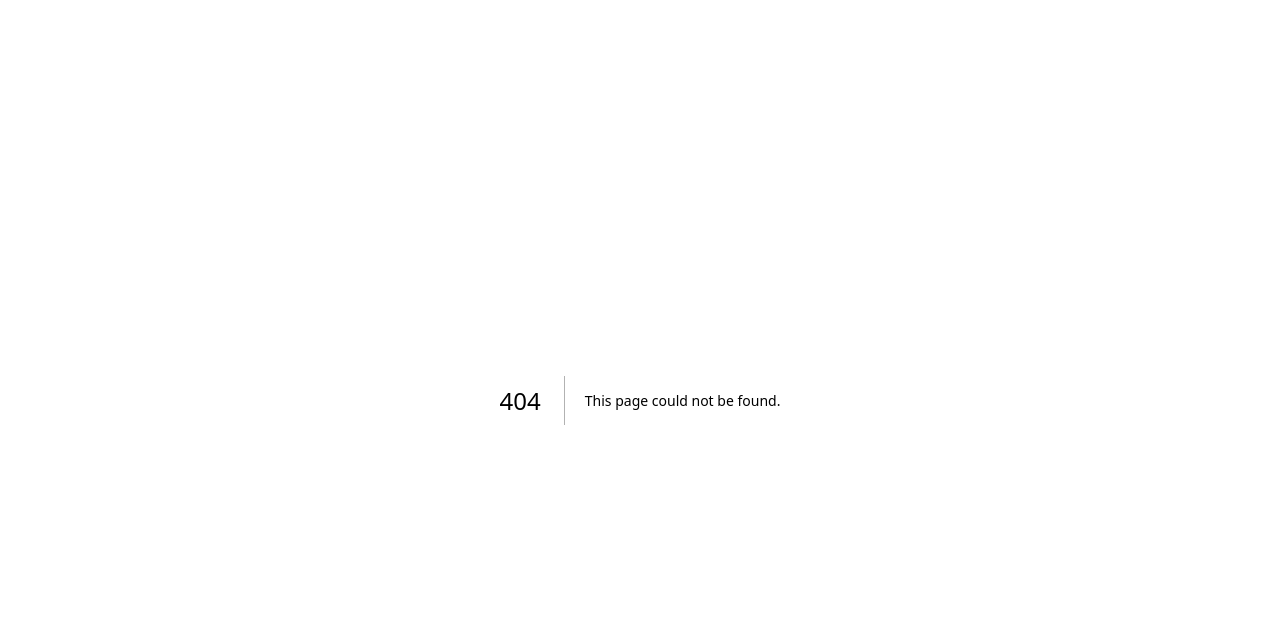
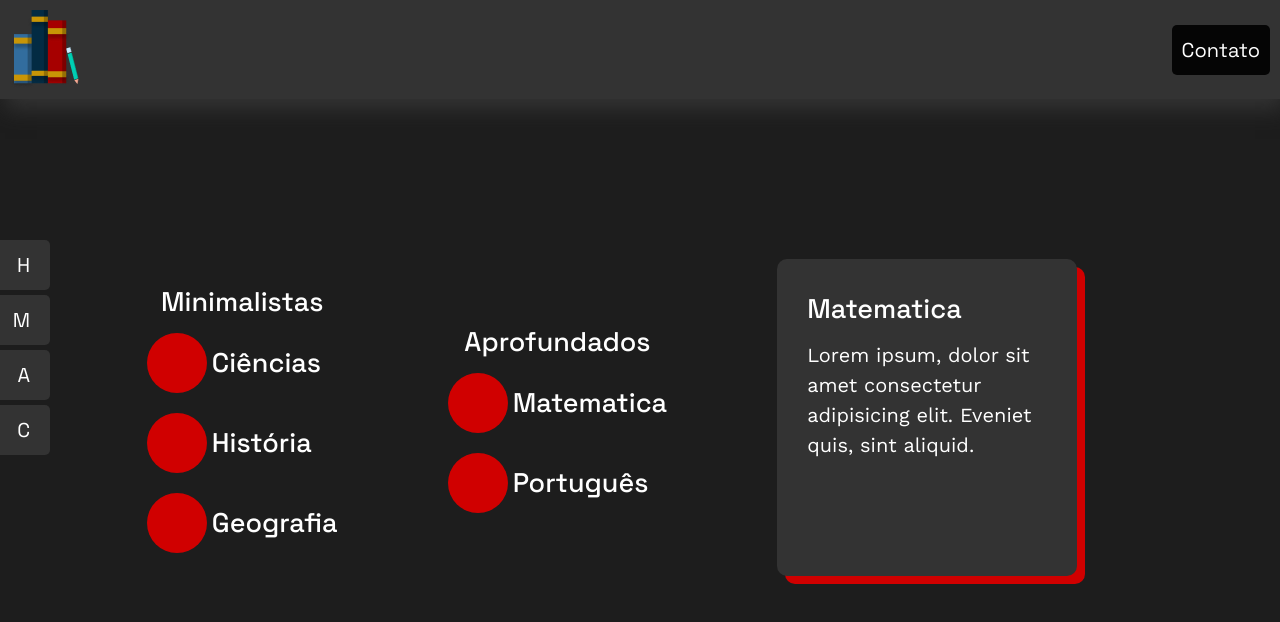
Before and after one commit to Ocamilinho/edu, a Next.js app: page /subjects in a window 1280 px wide. Before the commit this address had no page. Shown: the top 622 px of the page. Built offline with nearby package versions, Linux system fonts and the light colour scheme.

Commit message:
subject page

```diff
--- a/pages/_app.tsx
+++ b/pages/_app.tsx
@@ -3,6 +3,8 @@ import { ThemeProvider, DefaultTheme } from 'styled-components'
 import { GlobalStyle } from '../styles/globalstyles'
 import { theme } from '../styles/theme'
 import "../styles/global.css"
+import Header from '../src/components/templates/header'
+import NavBar from '../src/components/templates/NavBar'
 
 export default function App({ Component, pageProps }: AppProps) {
   return (
@@ -12,6 +14,8 @@ export default function App({ Component, pageProps }: AppProps) {
     </style>
       <GlobalStyle />
       <ThemeProvider theme={theme}>
+        <Header/>
+        <NavBar/>
         <Component {...pageProps} />
       </ThemeProvider>
     </>
--- /dev/null
+++ b/pages/subjects/index.tsx
@@ -0,0 +1,10 @@
+import React from 'react'
+import SubjectPage from '../../src/pages/subjectsPage'
+
+function Subjects() {
+  return (
+    <div><SubjectPage/></div>
+  )
+}
+
+export default Subjects
--- /dev/null
+++ b/src/components/atoms/CircleSubject/index.tsx
@@ -0,0 +1,14 @@
+import React from 'react'
+import { TitleTemplate } from '../../templates/stylesTemplates'
+import { Circleedusub, Flex } from './style'
+
+function CircleSubject(props) {
+  return (
+    <Flex>
+        <Circleedusub/>
+        <TitleTemplate>{props.title}</TitleTemplate>
+    </Flex>
+  )
+}
+
+export default CircleSubject
--- /dev/null
+++ b/src/components/atoms/CircleSubject/style.tsx
@@ -0,0 +1,15 @@
+import styled from "styled-components"
+
+export const Circleedusub = styled.span`
+   width:60px;
+   height: 60px;
+   border-radius: 100px;
+   background-color: var(--vermelho);
+`
+
+export const Flex = styled.div`
+    display: flex;
+    align-items: center;
+    justify-content: center;
+    gap: 5px;
+`
--- a/src/components/templates/NavBar/index.tsx
+++ b/src/components/templates/NavBar/index.tsx
@@ -7,7 +7,7 @@ function NavBar() {
     <NavBarHover>
         <OptsNav>
             <MiniPostIt name="Home" abrevi="H" link="/" color="red"/>
-            <MiniPostIt name="Matérias" abrevi="M" link="/materias"/>
+            <MiniPostIt name="Matérias" abrevi="M" link="/subjects"/>
             <MiniPostIt name="Atividades" abrevi="A" link="/atividades"/>
             <MiniPostIt name="Contribua" abrevi="C" link="/FAQ"/>
         </OptsNav>
--- a/src/components/templates/stylesTemplates.tsx
+++ b/src/components/templates/stylesTemplates.tsx
@@ -15,6 +15,7 @@ export const ContainerTemplate = styled.div`
     justify-content:center;
     flex-direction:column;
     padding:60px 40px 60px 40px;
+    gap:10px;
 `
 
 export const ContainerTemplateContent = styled.div`
--- a/src/pages/faqpage/index.tsx
+++ b/src/pages/faqpage/index.tsx
@@ -13,8 +13,6 @@ import {
 function FaqPage() {
   return (
     <div>
-      <Header linkName="FAQ" />
-      <NavBar />
       <ContainerTemplateContent>
         <div>
           <TitleTemplate>Faça Parte de Algo Maior</TitleTemplate>
--- a/src/pages/homepage/index.tsx
+++ b/src/pages/homepage/index.tsx
@@ -12,8 +12,6 @@ import {
 export default function Home() {
   return (
     <div>
-      <Header linkName="Home"/>
-      <NavBar />
       <ContainerTemplate>
         <ContainerSideTemplate>
           <div>
--- /dev/null
+++ b/src/pages/subjectsPage/index.tsx
@@ -0,0 +1,37 @@
+import React from 'react'
+import CircleSubject from '../../components/atoms/CircleSubject'
+import Card from '../../components/molecules/Card'
+import { ContainerSideTemplate, ContainerTemplate, ContainerTemplateContent, TitleTemplate } from '../../components/templates/stylesTemplates'
+import { ListCircle } from './styles'
+
+function SubjectPage() {
+  return (
+    <div>
+      <ContainerTemplateContent>
+        <ContainerSideTemplate>
+          <ContainerTemplate>
+            <TitleTemplate>Minimalistas</TitleTemplate>
+            <ListCircle>
+              <CircleSubject title="Ciências"/>
+              <CircleSubject title="História"/>
+              <CircleSubject title="Geografia"/>
+            </ListCircle>
+          </ContainerTemplate>
+          <ContainerTemplate>
+            <TitleTemplate>Aprofundados</TitleTemplate>
+            <ListCircle>
+              <CircleSubject title="Matematica"/>
+              <CircleSubject title="Português"/>
+            </ListCircle>
+          </ContainerTemplate>
+          <ContainerTemplate>
+            <Card title="Matematica">Lorem ipsum, dolor sit amet consectetur adipisicing elit. Eveniet quis, sint aliquid.</Card>
+          </ContainerTemplate>
+
+        </ContainerSideTemplate>
+      </ContainerTemplateContent>
+    </div>
+  )
+}
+
+export default SubjectPage
--- /dev/null
+++ b/src/pages/subjectsPage/styles.tsx
@@ -0,0 +1,8 @@
+import styled from "styled-components";
+
+export const ListCircle = styled.div`
+    display: flex;
+    flex-direction: column;
+    align-items: flex-start;
+    gap: 20px;
+`
```
